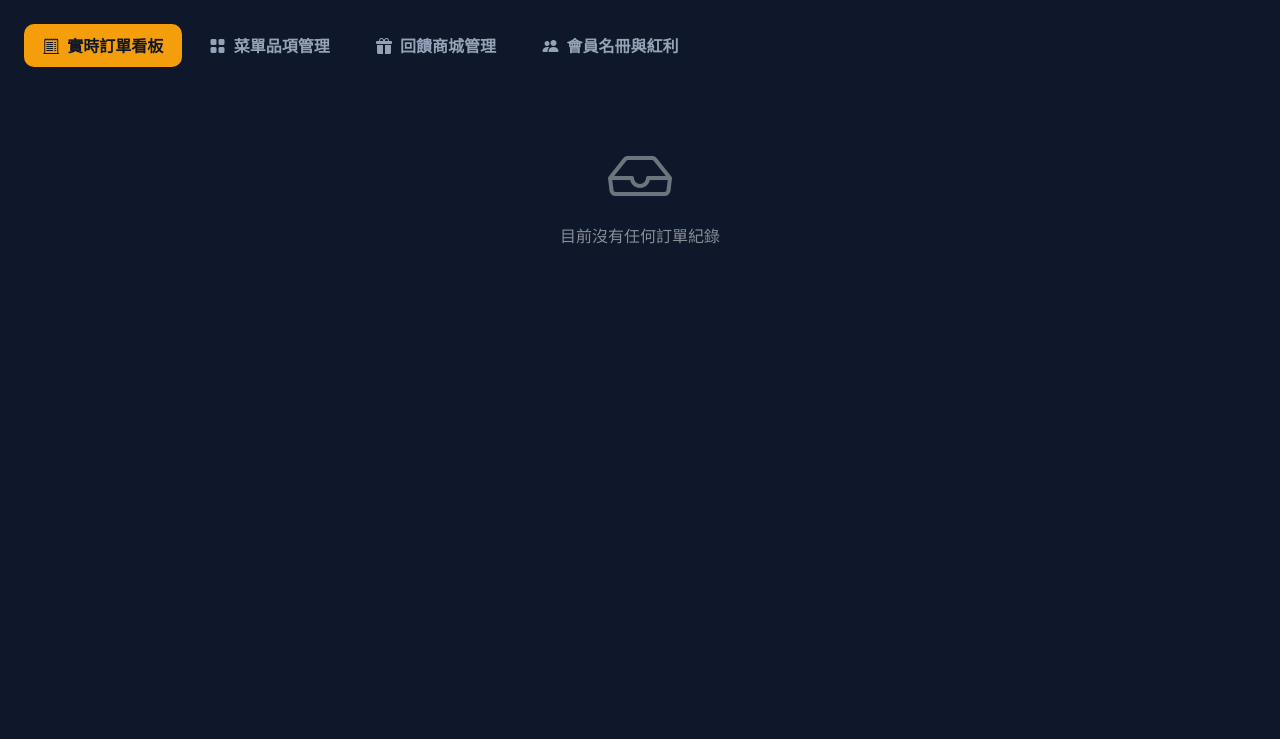
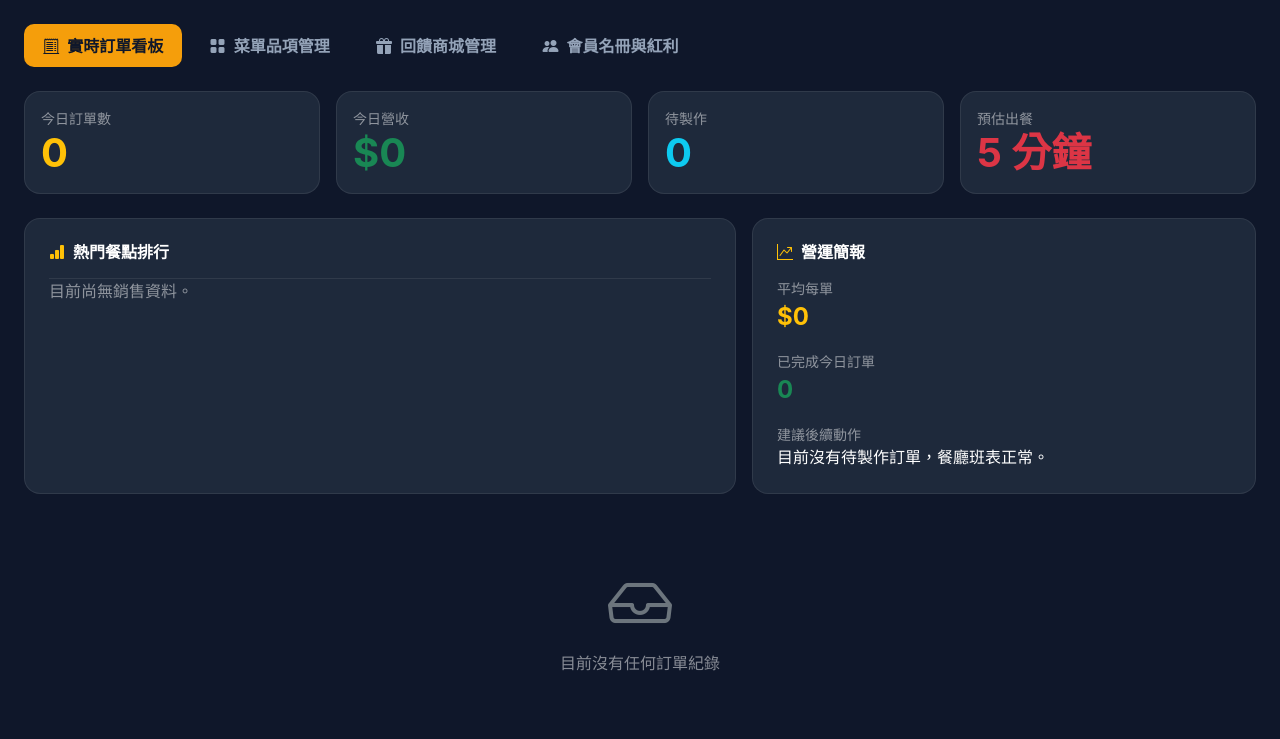
Before and after one commit to dnsr0000/Ordering-System, a Flask app: page /admin in a window 1280 px wide. Shown: the part 75-814 px from the top of the page. Before the commit the page ends 319 px from the top, so only its background shows below. Run offline with Flask 3, Linux system fonts and the light colour scheme; the visitor is signed in with stand-in values (Sample User, id 1); some libraries are stand-ins or nearby versions.

Commit message:
feat: add admin analytics dashboard UI

```diff
--- a/templates/admin.html
+++ b/templates/admin.html
@@ -155,6 +155,72 @@
         </ul>
 
         <div class="tab-content" id="adminTabContent">
+
+            <!-- 0. 營運儀表板 -->
+            <div class="row g-3 mb-4">
+                <div class="col-md-3 col-sm-6">
+                    <div class="card card-custom p-3 h-100">
+                        <div class="text-white-50 small">今日訂單數</div>
+                        <div class="display-6 fw-bold text-warning">{{ analytics.today_orders }}</div>
+                    </div>
+                </div>
+                <div class="col-md-3 col-sm-6">
+                    <div class="card card-custom p-3 h-100">
+                        <div class="text-white-50 small">今日營收</div>
+                        <div class="display-6 fw-bold text-success">${{ analytics.today_revenue }}</div>
+                    </div>
+                </div>
+                <div class="col-md-3 col-sm-6">
+                    <div class="card card-custom p-3 h-100">
+                        <div class="text-white-50 small">待製作</div>
+                        <div class="display-6 fw-bold text-info">{{ analytics.pending_count }}</div>
+                    </div>
+                </div>
+                <div class="col-md-3 col-sm-6">
+                    <div class="card card-custom p-3 h-100">
+                        <div class="text-white-50 small">預估出餐</div>
+                        <div class="display-6 fw-bold text-danger">{{ analytics.eta_minutes }} 分鐘</div>
+                    </div>
+                </div>
+            </div>
+
+            <div class="row g-3 mb-4">
+                <div class="col-lg-7">
+                    <div class="card card-custom p-4 h-100">
+                        <h6 class="fw-bold text-white mb-3"><i class="bi bi-bar-chart-fill text-warning me-2"></i>熱門餐點排行</h6>
+                        <div class="list-group list-group-flush">
+                            {% for item in analytics.top_items %}
+                            <div class="list-group-item bg-transparent border-secondary text-white d-flex justify-content-between align-items-center px-0 py-2">
+                                <div>
+                                    <div class="fw-bold">{{ loop.index }}. {{ item.name }}</div>
+                                    <small class="text-white-50">已售 {{ item.quantity }} 份</small>
+                                </div>
+                                <span class="badge bg-warning text-dark">${{ item.revenue }}</span>
+                            </div>
+                            {% else %}
+                            <div class="text-white-50">目前尚無銷售資料。</div>
+                            {% endfor %}
+                        </div>
+                    </div>
+                </div>
+                <div class="col-lg-5">
+                    <div class="card card-custom p-4 h-100">
+                        <h6 class="fw-bold text-white mb-3"><i class="bi bi-graph-up-arrow text-warning me-2"></i>營運簡報</h6>
+                        <div class="mb-3">
+                            <div class="text-white-50 small">平均每單</div>
+                            <div class="fw-bold fs-4 text-warning">${{ analytics.avg_order_value|round(0)|int }}</div>
+                        </div>
+                        <div class="mb-3">
+                            <div class="text-white-50 small">已完成今日訂單</div>
+                            <div class="fw-bold fs-4 text-success">{{ analytics.completed_today }}</div>
+                        </div>
+                        <div>
+                            <div class="text-white-50 small">建議後續動作</div>
+                            <div class="text-white">{% if analytics.pending_count > 0 %}優先處理待製作餐點，避免客人等待過久。{% else %}目前沒有待製作訂單，餐廳班表正常。{% endif %}</div>
+                        </div>
+                    </div>
+                </div>
+            </div>
 
             <!-- 1. 實時訂單看板 -->
             <div class="tab-pane fade show active" id="orders-pane" role="tabpanel">
```
